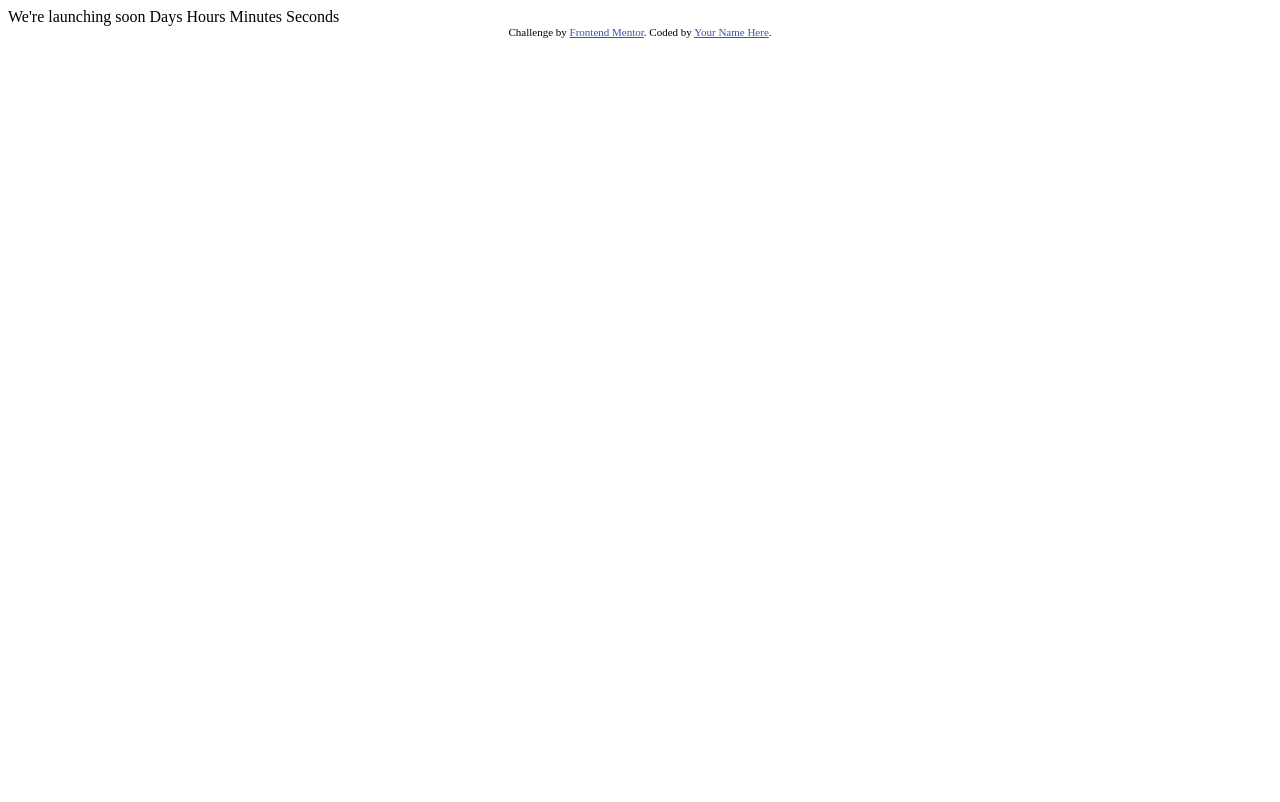
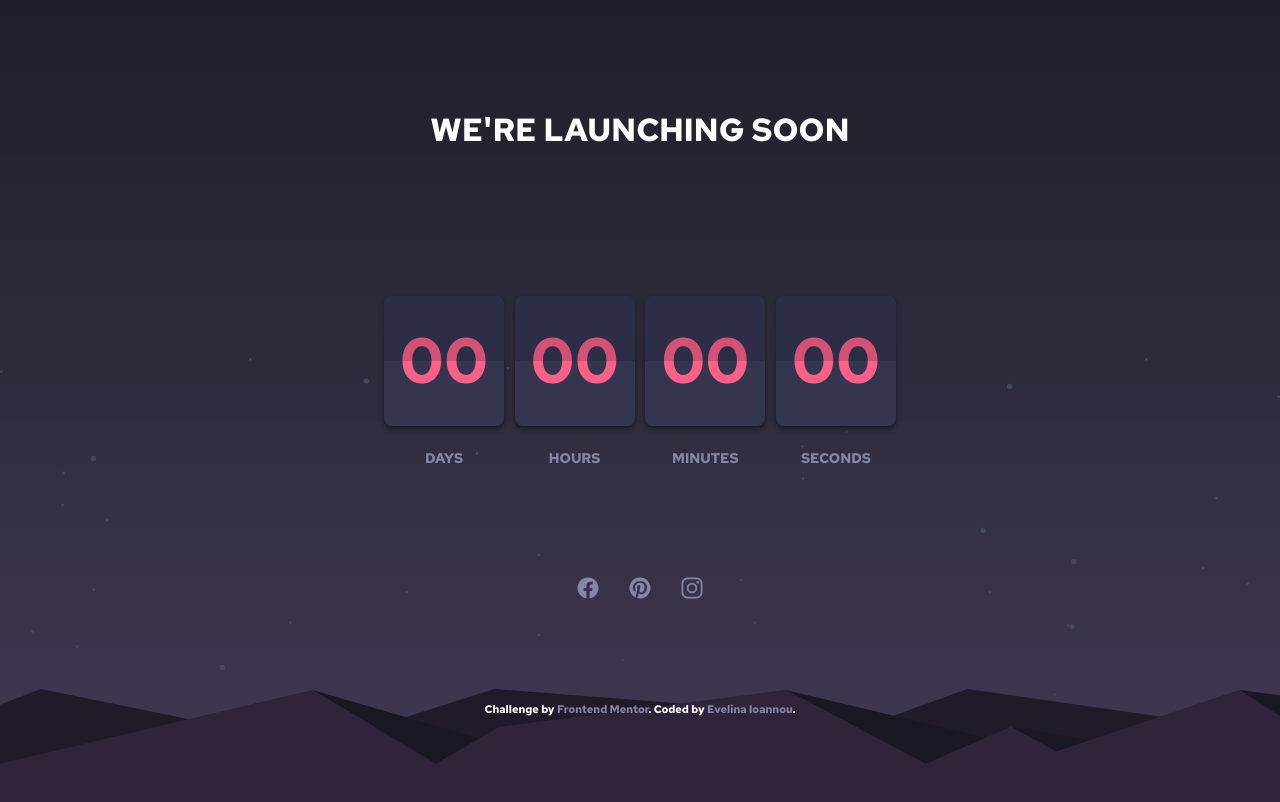
Before and after one commit to EvelinaIo/countdown-timer, a website: page index.html in a window 1280 px wide. Drawn offline with nearby package versions, Linux system fonts and the light colour scheme.

Commit message:
feat: DOM and style

```diff
--- a/index.html
+++ b/index.html
@@ -5,27 +5,49 @@
   <meta name="viewport" content="width=device-width, initial-scale=1.0"> <!-- displays site properly based on user's device -->
 
   <link rel="icon" type="image/png" sizes="32x32" href="./images/favicon-32x32.png">
-
+  <link rel="stylesheet" href="styles/style.css">
   <title>Frontend Mentor | Launch countdown timer</title>
 
   <!-- Feel free to remove these styles or customise in your own stylesheet 👍 -->
   <style>
     .attribution { font-size: 11px; text-align: center; }
-    .attribution a { color: hsl(228, 45%, 44%); }
   </style>
 </head>
 <body>
-
-  We're launching soon
-
-  Days
-  Hours
-  Minutes
-  Seconds
-
-  <div class="attribution">
-    Challenge by <a href="https://www.frontendmentor.io?ref=challenge" target="_blank">Frontend Mentor</a>.
-    Coded by <a href="#">Your Name Here</a>.
-  </div>
+  <main>
+    <section class="main-container flex">
+      <h1 class='main--heading'>WE'RE LAUNCHING SOON</h1>
+      <div class="main-timer flex">
+          <div class="timer-box">
+            <div class='timer-num' id="days">00</div>
+            <p>DAYS</p>
+          </div>
+          <div class="timer-box">
+            <div class='timer-num' id="hours">00</div>
+            <p>HOURS</p>
+          </div>
+          <div class="timer-box">
+            <div class='timer-num' id="minutes">00</div>
+            <p>MINUTES</p>
+          </div>
+          <div class="timer-box">
+            <div class='timer-num' id="seconds">00</div>
+            <p>SECONDS</p>
+          </div>
+      </div>
+    </section>
+    <footer>
+      <ul class="footer-links flex">
+        <li><a href="facebook.com"><ion-icon name="logo-facebook"></ion-icon></a></li>
+        <li><a href="pinterest.com"><ion-icon name="logo-pinterest"></ion-icon></a></li>
+        <li><a href="instagram.com"><ion-icon name="logo-instagram"></ion-icon></a></li>
+      </ul>
+    </footer>
+    <div class="attribution">
+      Challenge by <a href="https://www.frontendmentor.io?ref=challenge" target="_blank">Frontend Mentor</a>.
+      Coded by <a href="https://github.com/EvelinaIo" target="_blank">Evelina Ioannou</a>.
+    </div>
+  </main>
+  <script src="https://unpkg.com/ionicons@5.2.3/dist/ionicons.js"></script>
 </body>
 </html>
--- /dev/null
+++ b/styles/base.scss
@@ -0,0 +1,114 @@
+@import 'resets.scss';
+@import 'timer.scss';
+@import 'media-queries.scss';
+
+$primary-blue: rgb(132, 134, 169);
+$primary-red: hsl(345, 95%, 68%);
+$secondary-white: rgb(255, 255, 255);
+$secondary-blue: rgb(52, 54, 80);
+$secondary-dark-blue: rgb(30, 31, 41);
+$secondary-black: rgb(25, 26, 36);
+
+body {
+    background: $primary-red linear-gradient(rgba(30, 31, 41, 1),rgba(52, 54, 80, 0.93));
+    z-index: -1;
+}
+main {
+    z-index: 0;
+    height: 100vh;
+    background-image: url('/images/pattern-hills.svg'), url('/images/bg-stars.svg');
+    background-repeat: no-repeat;
+    background-size: contain;
+    background-position: bottom;
+}
+
+.flex {
+    display: flex;
+}
+
+.main-container {
+    text-align: center;
+    margin: 8vh auto;
+    flex-direction: column;
+    justify-content: center;
+    width: 80vw;
+}
+
+.main--heading {
+    font-size: 2rem;
+    margin: 50px auto 100px auto;
+    color: $secondary-white;
+}
+
+.main-timer {
+    align-items: center;
+    justify-content: space-between;
+    margin: 50px auto;
+    width: 50%;
+}
+
+.timer-box {
+    height: 130px;
+    width: 120px;
+    position: relative;
+    background-color: $secondary-blue;
+    text-align: center;
+    border-radius: 8px;
+    box-shadow: 0 3px 5px 0 $secondary-black;
+    z-index: 99;
+    &:before {
+            content:"";
+            position: absolute;
+            border-radius: 8px 8px 0 0;
+            top: 0;
+            left: 0;
+            width:100%;
+            height:50%;
+            background: $secondary-blue;
+            opacity: 0.2;
+            mix-blend-mode: multiply;
+            }
+    & p {
+        color: $secondary-white;
+        display: block;
+        position: absolute;
+        bottom: -30%;
+        left: 50%;
+        transform: translateX(-50%);
+        color: $primary-blue;
+    }
+}
+
+.timer-num {
+    font-size: 4rem;
+    color: $primary-red;
+    position: absolute;
+    top: 50%;
+    left: 50%;
+    transform: translate(-50%, -50%);
+    z-index: -1;
+}
+
+.footer-links {
+    justify-content: space-between;
+    width: 10%;
+    align-items: center;
+    margin: 100px auto;
+    font-size: 1.5rem;
+    &ion-icon {
+        color: $primary-blue;
+    }
+}
+
+.attribution {
+    color: $secondary-white;
+}
+
+a, a:visited, a:active {
+    color: $primary-blue;
+}
+
+a:hover {
+    color: $primary-red;
+    transition: 0.1s;
+}
--- /dev/null
+++ b/styles/resets.scss
@@ -0,0 +1,59 @@
+@import url('https://fonts.googleapis.com/css2?family=Red+Hat+Text:wght@700&display=swap');
+$font-stack: 'Red Hat Text', sans-serif;
+
+* {
+	box-sizing: border-box;
+    font-family: $font-stack;
+}
+
+html {
+    height: 100%;
+}
+
+html, body, div, span, applet, object, iframe,
+h1, h2, h3, h4, h5, h6, p, blockquote, pre,
+a, abbr, acronym, address, big, cite, code,
+del, dfn, em, img, ins, kbd, q, s, samp,
+small, strike, strong, sub, sup, tt, var,
+b, u, i, center,
+dl, dt, dd, ol, ul, li,
+fieldset, form, label, legend,
+table, caption, tbody, tfoot, thead, tr, th, td,
+article, aside, canvas, details, embed,
+figure, figcaption, footer, header, hgroup,
+menu, nav, output, ruby, section, summary,
+time, mark, audio, video {
+	margin: 0;
+	padding: 0;
+	border: 0;
+	font-size: 100%;
+	vertical-align: baseline;
+    text-decoration: none;
+}
+/* HTML5 display-role reset for older browsers */
+article, aside, details, figcaption, figure,
+footer, header, hgroup, menu, nav, section {
+	display: block;
+}
+body {
+    line-height: 1;
+    font-size: 14px;
+}
+ol, ul {
+	list-style: none;
+}
+blockquote, q {
+	quotes: none;
+}
+blockquote:before, blockquote:after,
+q:before, q:after {
+	content: '';
+	content: none;
+}
+table {
+	border-collapse: collapse;
+	border-spacing: 0;
+}
+ul {
+    list-style-type: none;
+}
```
Also changed, not shown: package.json (added, +27 -0 lines), styles/media-queries.scss (added), styles/style.css (added), styles/timer.scss (added), 2 other files.
